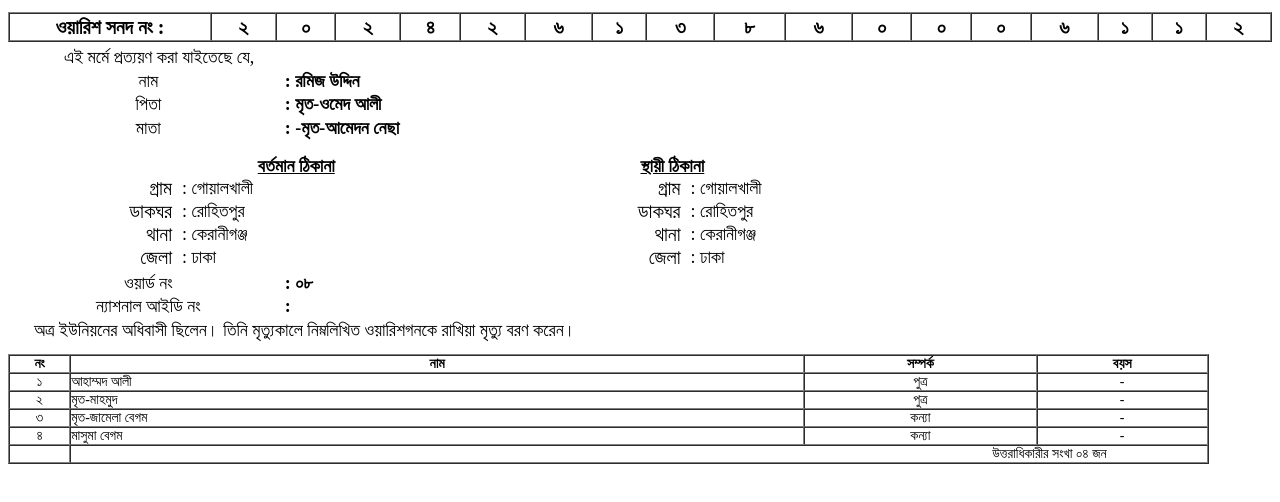
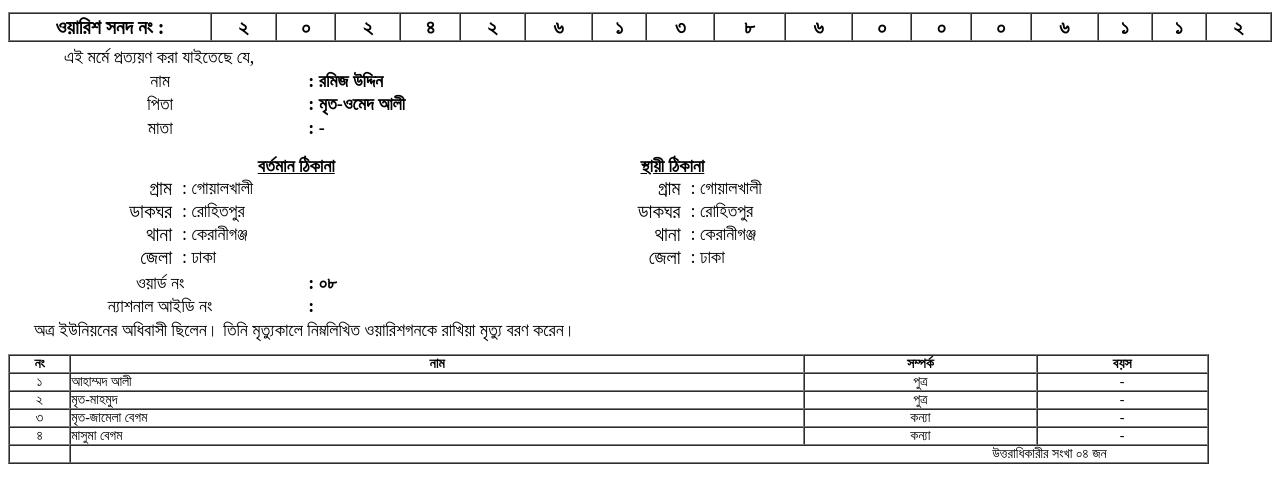
Before and after one commit to Saktaup/index.php-onlinetrack-warish_onosondan-tid-20222613860006112, a plain HTML site: page index.html in a window 1280 px wide. Shown: the part 178-680 px from the top of the page. Drawn offline with Linux system fonts and the light colour scheme.

Commit message:
Update index.html

```diff
--- a/index.html
+++ b/index.html
@@ -102,7 +102,7 @@
             <tr>
                 <td style="font-size:18px; text-align:center;">মাতা </td>
                 <td>
-                    <font style="font-size:18px;  font-weight:bold;">: -মৃত-আমেদন নেছা</font>
+                    <font style="font-size:18px;  font-weight:bold;">: -</font>
                 </td>
                 <td></td>
                 <td></td>
```
